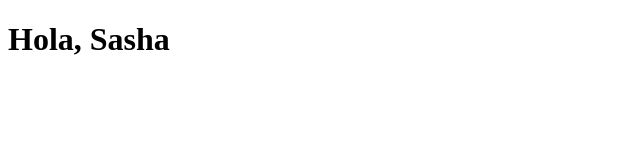
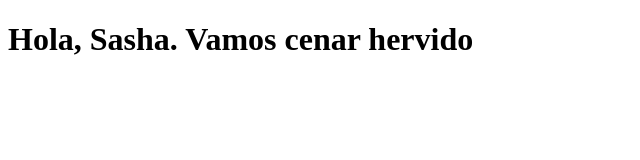
Before and after one commit to tonyete/coursera-test, a plain HTML site: page site/index.html in a window 1280 px wide. Shown: the whole page, without its empty margins (0-640 px from the left). Drawn offline with Linux system fonts and the light colour scheme.

Commit message:
Pequeña adición

```diff
--- a/site/index.html
+++ b/site/index.html
@@ -4,6 +4,6 @@
 	<title>Hola, Sasha</title>
 </head>
 <body>
-<h1>Hola, Sasha</h1>
+<h1>Hola, Sasha. Vamos  cenar hervido</h1>
 </body>
 </html>
```
